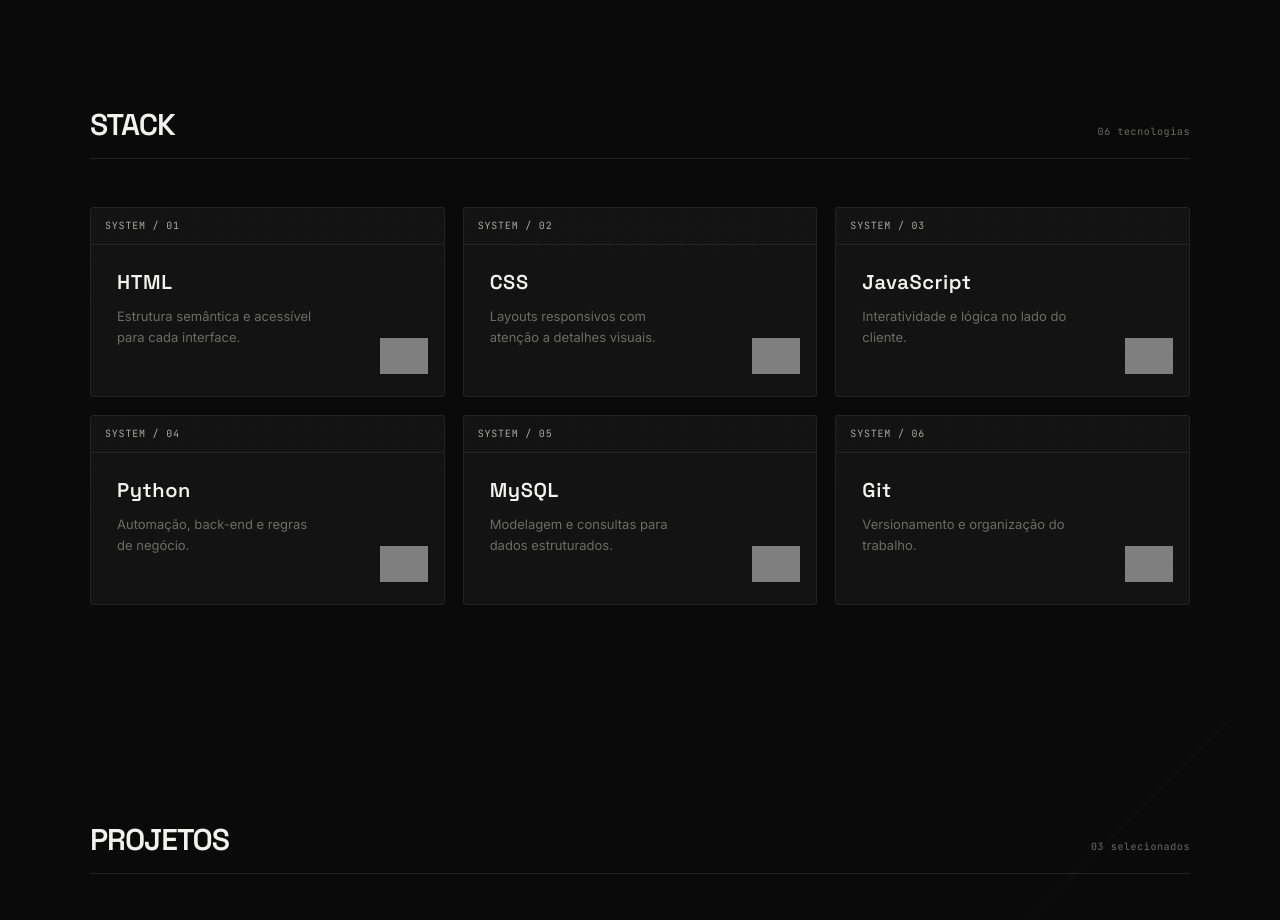
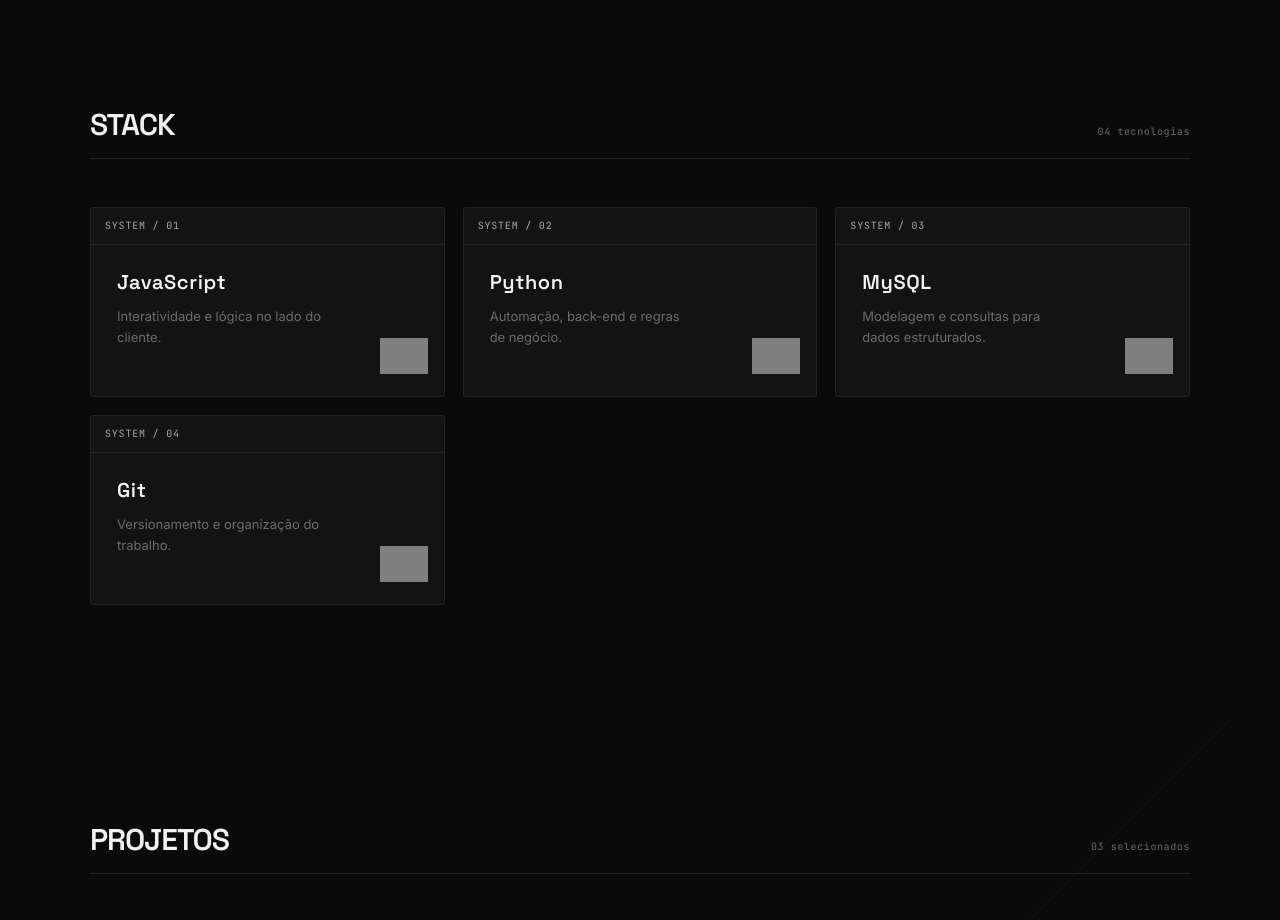
Before and after one commit to Predoikaro/Meu-Portof-lio, a plain HTML site: page index.html in a window 1280 px wide. Shown: the part 800-1720 px from the top of the page. Drawn offline with Linux system fonts and the light colour scheme; grey boxes are pictures that could not be loaded.

Commit message:
Correções

```diff
--- a/index.html
+++ b/index.html
@@ -237,82 +237,13 @@
                 </h2>
 
                 <span class="section-index">
-                    06 tecnologias
+                    04  tecnologias
                 </span>
 
             </div>
 
 
             <div class="stack-grid">
-
-
-                <!-- HTML -->
-
-                <div class="stack-card">
-
-                    <svg class="stack-icon" viewBox="0 0 24 24" fill="none" stroke="currentColor" stroke-width="1.5">
-
-                        <path d="M4 3h16l-1.5 17L12 22l-6.5-2L4 3Z" />
-                        <path d="M7.5 7h9l-.4 4.5H8" />
-                        <path d="M8.3 13h6.9l-.4 4.5-3.3 1-3.3-1-.2-2.5" />
-
-                    </svg>
-
-
-                    <div class="stack-art" aria-hidden="true">
-
-                        <img class="stack-logo"
-                            src="https://cdn.jsdelivr.net/gh/devicons/devicon@latest/icons/html5/html5-original.svg"
-                            alt="">
-
-                    </div>
-
-
-                    <h3>
-                        HTML
-                    </h3>
-
-
-                    <p>
-                        Estrutura semântica e acessível para cada interface.
-                    </p>
-
-                </div>
-
-
-
-                <!-- CSS -->
-
-                <div class="stack-card">
-
-                    <svg class="stack-icon" viewBox="0 0 24 24" fill="none" stroke="currentColor" stroke-width="1.5">
-
-                        <path d="M4 3h16l-1.5 17L12 22l-6.5-2L4 3Z" />
-                        <path d="M16.5 7h-9l.3 3.5h8.4L15.8 15 12 16l-3.8-1-.2-2.2" />
-
-                    </svg>
-
-
-                    <div class="stack-art" aria-hidden="true">
-
-                        <img class="stack-logo"
-                            src="https://cdn.jsdelivr.net/gh/devicons/devicon@latest/icons/css3/css3-original.svg"
-                            alt="">
-
-                    </div>
-
-
-                    <h3>
-                        CSS
-                    </h3>
-
-
-                    <p>
-                        Layouts responsivos com atenção a detalhes visuais.
-                    </p>
-
-                </div>
-
 
 
                 <!-- JAVASCRIPT -->
```
